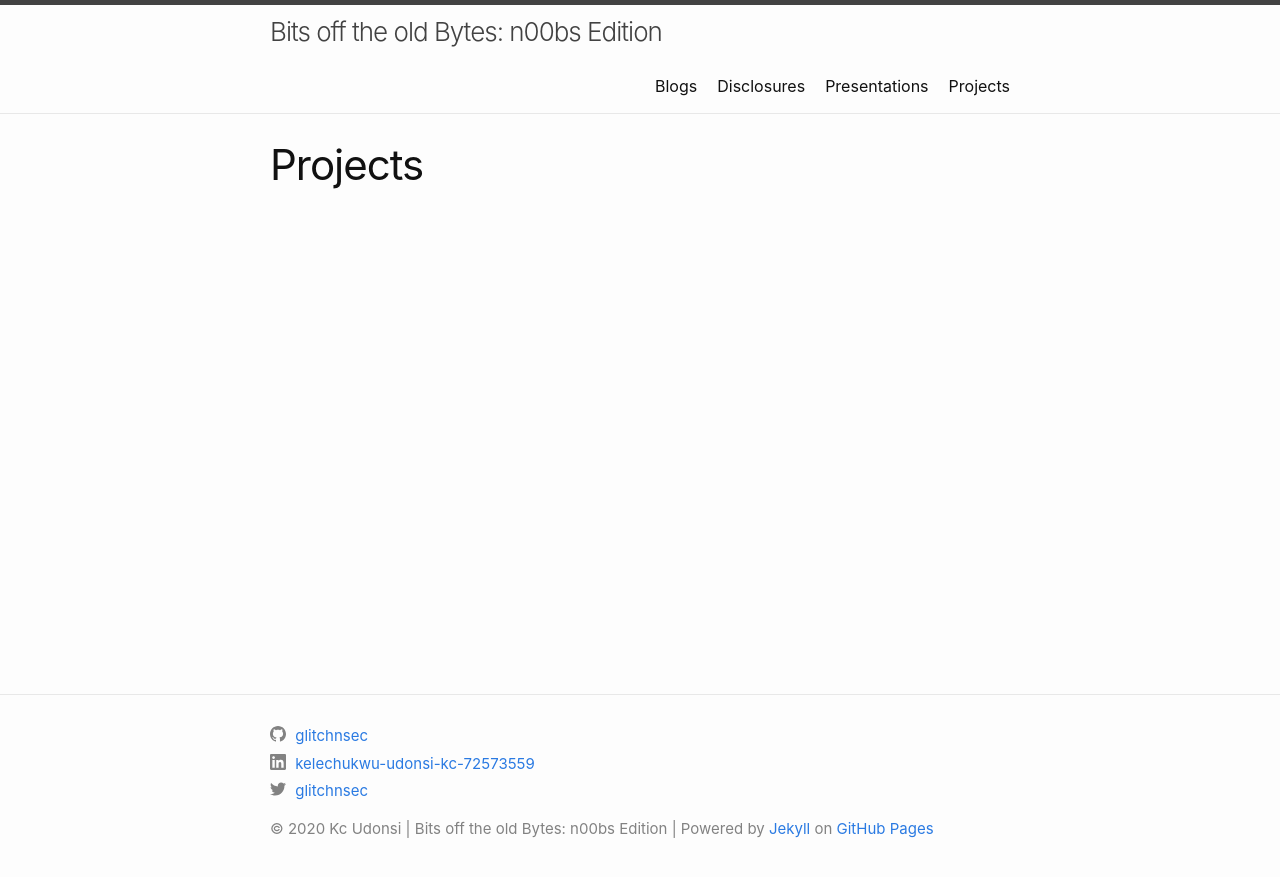
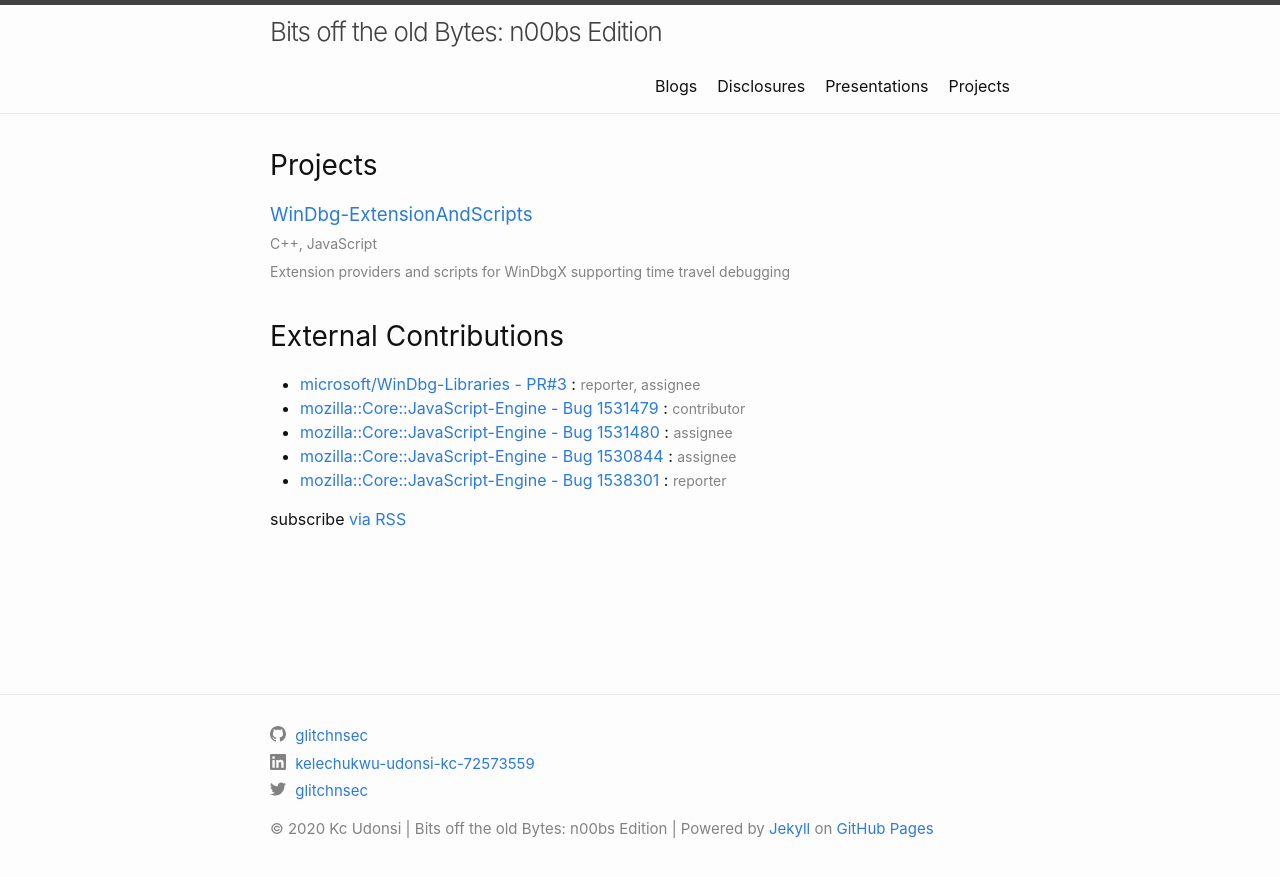
Before and after one commit to glitchnsec/glitchnsec.github.io, a Jekyll site: the page built from projects.md, in a window 1280 px wide. Shown: the top 877 px of the page. Built offline with Jekyll 4.4.1, drawn with Linux system fonts in a browser that asks for light colours.

Commit message:
add projects

```diff
--- /dev/null
+++ b/_layouts/project.html
@@ -0,0 +1,52 @@
+---
+layout: default
+---
+
+<div class="disclosures">
+
+  {%- if site.projects.size > 0 -%}
+    <h2 class="post-list-heading">{{ page.list_title | default: "Posts" }}</h2>
+    <ul class="post-list">
+      {% assign sorted = site.projects | reverse %}
+      {%- assign index = 0 -%}
+      {%- assign size = sorted.size -%}
+      {%- for project in sorted -%}
+      <li>
+        {%- assign date_format = site.minima.date_format | default: "%b, %Y" -%}
+        <h3>
+          <a href="{{ project.github | relative_url }}">
+            {{ project.title | escape }}
+            <br/>
+            <span class="post-meta">{{ project.languages | join: ", " }}</span>
+            <br/>
+            <span class="post-meta">{{ project.summary }}</span>
+          </a>
+
+        </h3>
+
+      </li>
+      {%- endfor -%}
+    </ul>
+
+  {%- endif -%}
+
+  <h2 class="post-list-heading">External Contributions</h2>
+  <ul class="">
+      {%- for cont in page.contributions -%}
+      <li>
+        {%- for data in cont -%}
+        <a href="{{ data[1].url | relative_url }}">
+         {{ data[1].project | escape }} - {{ data[1].reference }}
+        </a>:
+        <span class="post-meta">{{ data[1].roles | join: ", " }}</span>
+
+        {%- endfor -%}
+       </li>
+      {%- endfor -%}
+  </ul>
+
+
+  {{ content }}
+
+  <p class="rss-subscribe">subscribe <a href="{{ "/feed.xml" | relative_url }}">via RSS</a></p>
+</div>
--- a/projects.md
+++ b/projects.md
@@ -1,6 +1,38 @@
 ---
-layout: page
+layout: project
 title: Projects
+list_title: Projects
 permalink: /Projects/
-title_overide:
+contributions:
+  - microsoft/WinDbg-Libraries:
+      url: https://github.com/microsoft/WinDbg-Libraries/pull/3
+      project: microsoft/WinDbg-Libraries
+      reference: PR#3
+      roles:
+        - reporter
+        - assignee
+  - mozilla::Core::JavaScript-Engine:
+      url: https://bugzilla.mozilla.org/show_bug.cgi?id=1531479
+      project: mozilla::Core::JavaScript-Engine
+      reference: Bug 1531479
+      roles:
+        - contributor
+  - mozilla::Core::JavaScript-Engine:
+      url: https://bugzilla.mozilla.org/show_bug.cgi?id=1531480
+      project: mozilla::Core::JavaScript-Engine
+      reference: Bug 1531480
+      roles:
+        - assignee
+  - mozilla::Core::JavaScript-Engine:
+      url: https://bugzilla.mozilla.org/show_bug.cgi?id=1530844
+      project: mozilla::Core::JavaScript-Engine
+      reference: Bug 1530844
+      roles:
+        - assignee
+  - mozilla::Core::JavaScript-Engine:
+      url: https://bugzilla.mozilla.org/show_bug.cgi?id=1538301
+      reference: Bug 1538301
+      project: mozilla::Core::JavaScript-Engine
+      roles:
+        - reporter
 ---
```
Also changed, not shown: _layouts/deck.html (+4 -4 lines), _projects/windbg-extensions-scripts.md (added, +11 -0 lines).
